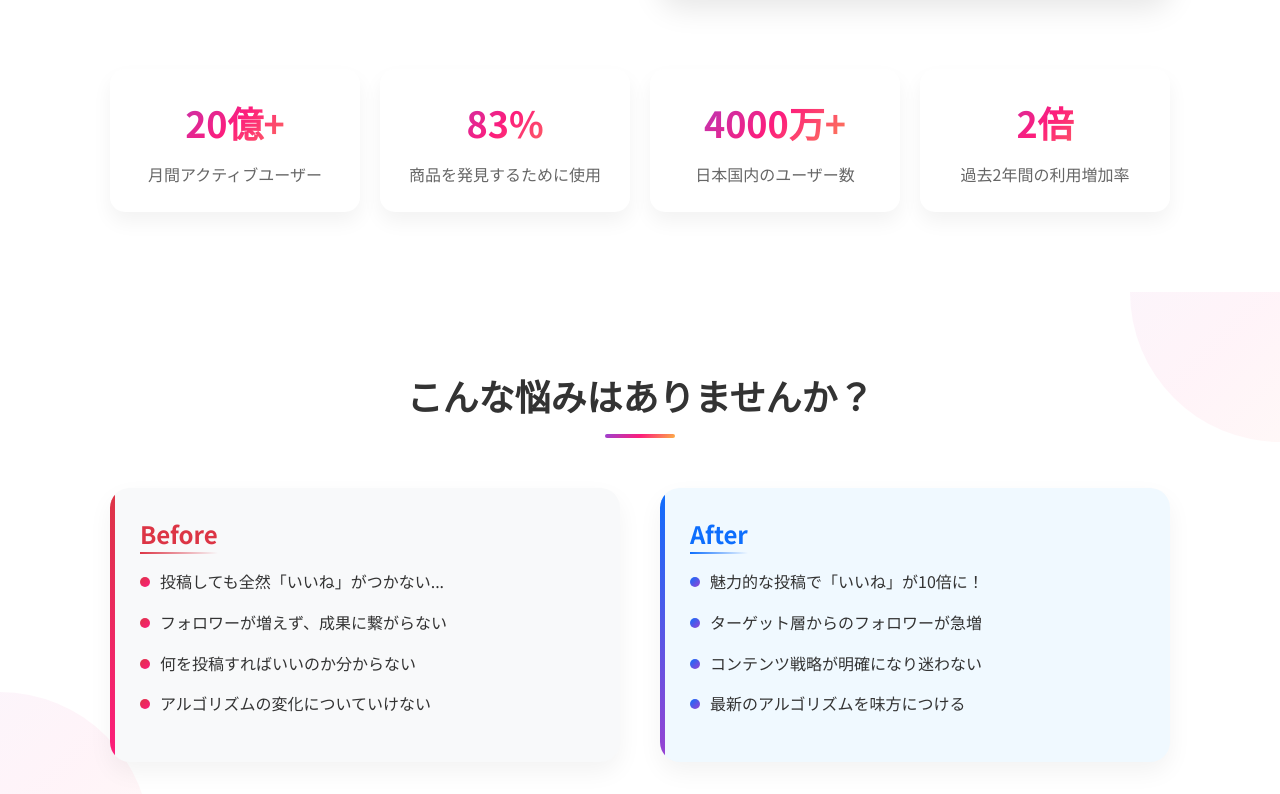
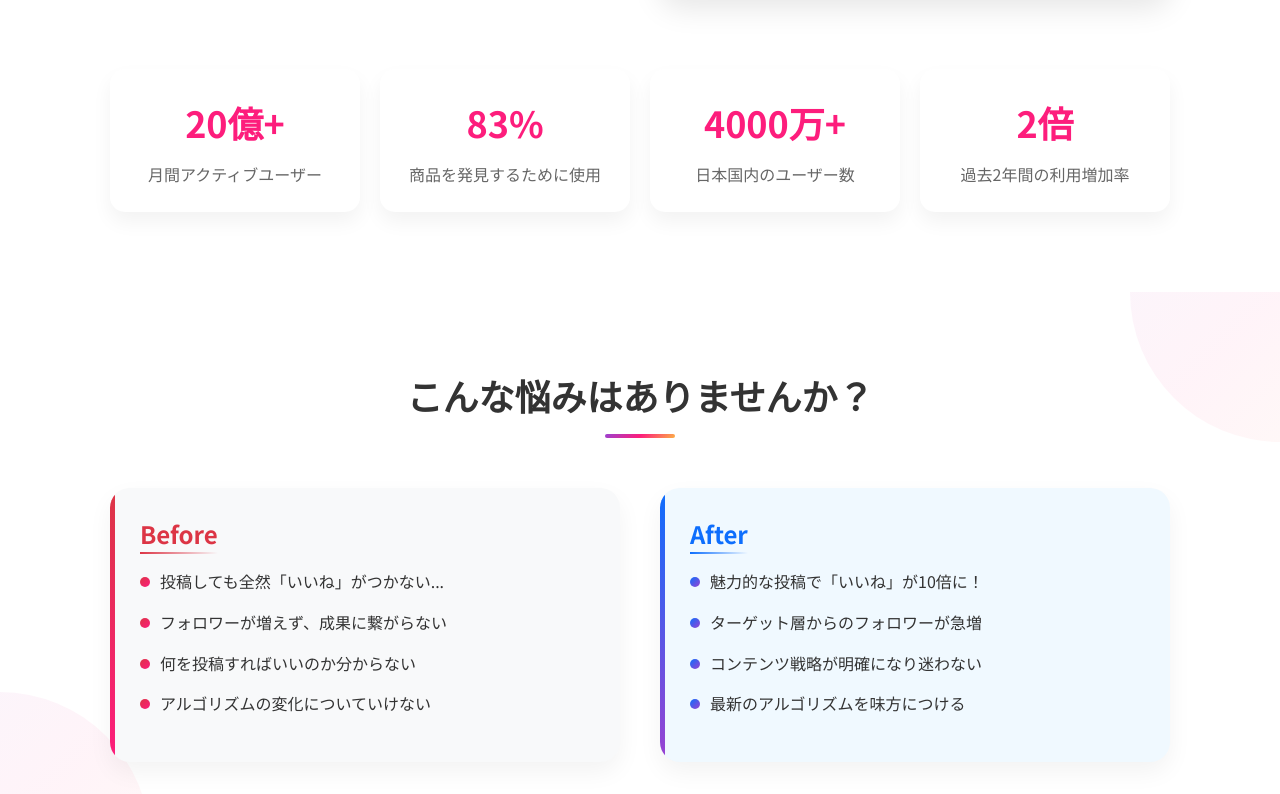
Before and after one commit to kobaruto-design/github.io, a plain HTML site: page index.html in a window 1280 px wide. Shown: the part 1026-1820 px from the top of the page. Drawn offline with Linux system fonts and the light colour scheme.

Commit message:
Add files via upload

```diff
--- a/css/styles.css
+++ b/css/styles.css
@@ -774,9 +774,7 @@ footer:before {
     font-size: 36px;
     font-weight: 700;
     margin-bottom: 10px;
-    background: var(--gradient);
-    -webkit-background-clip: text;
-    -webkit-text-fill-color: transparent;
+    color: var(--secondary-color);
 }
 
 .stat-desc {
```
